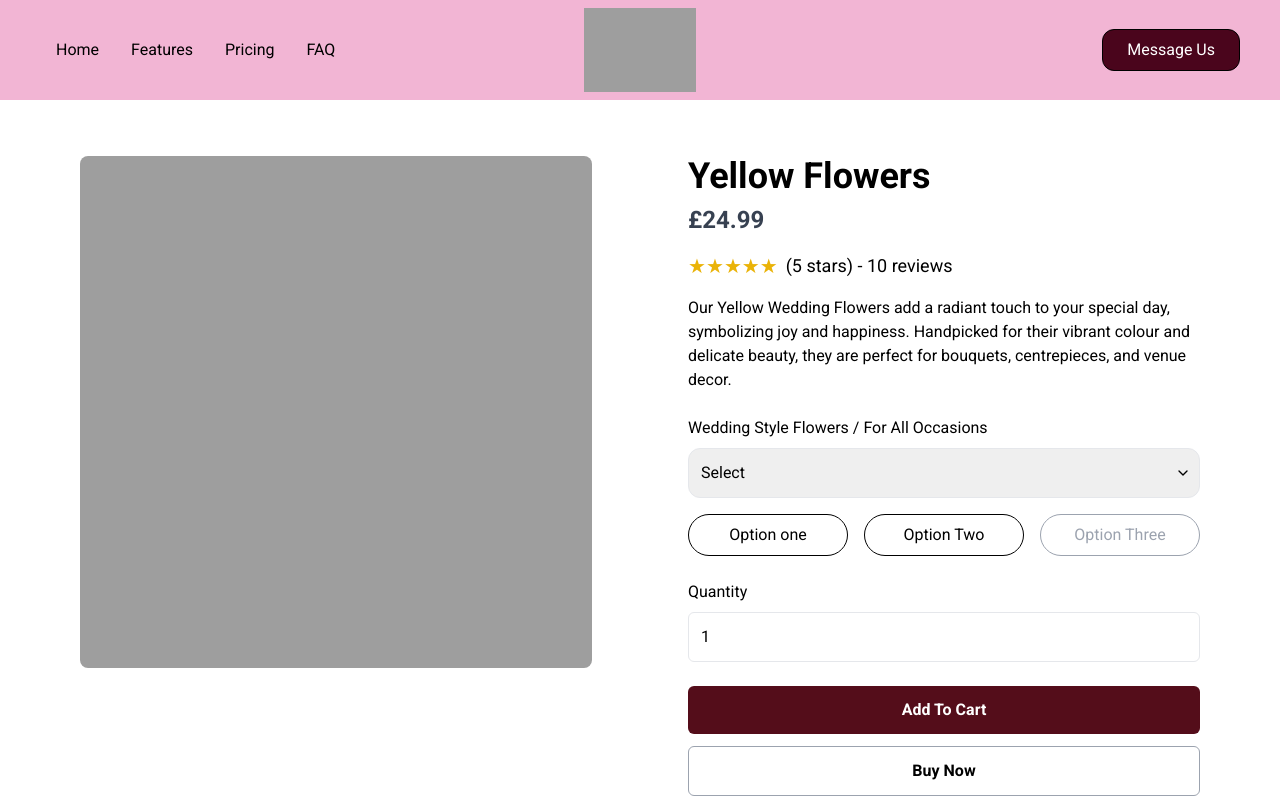
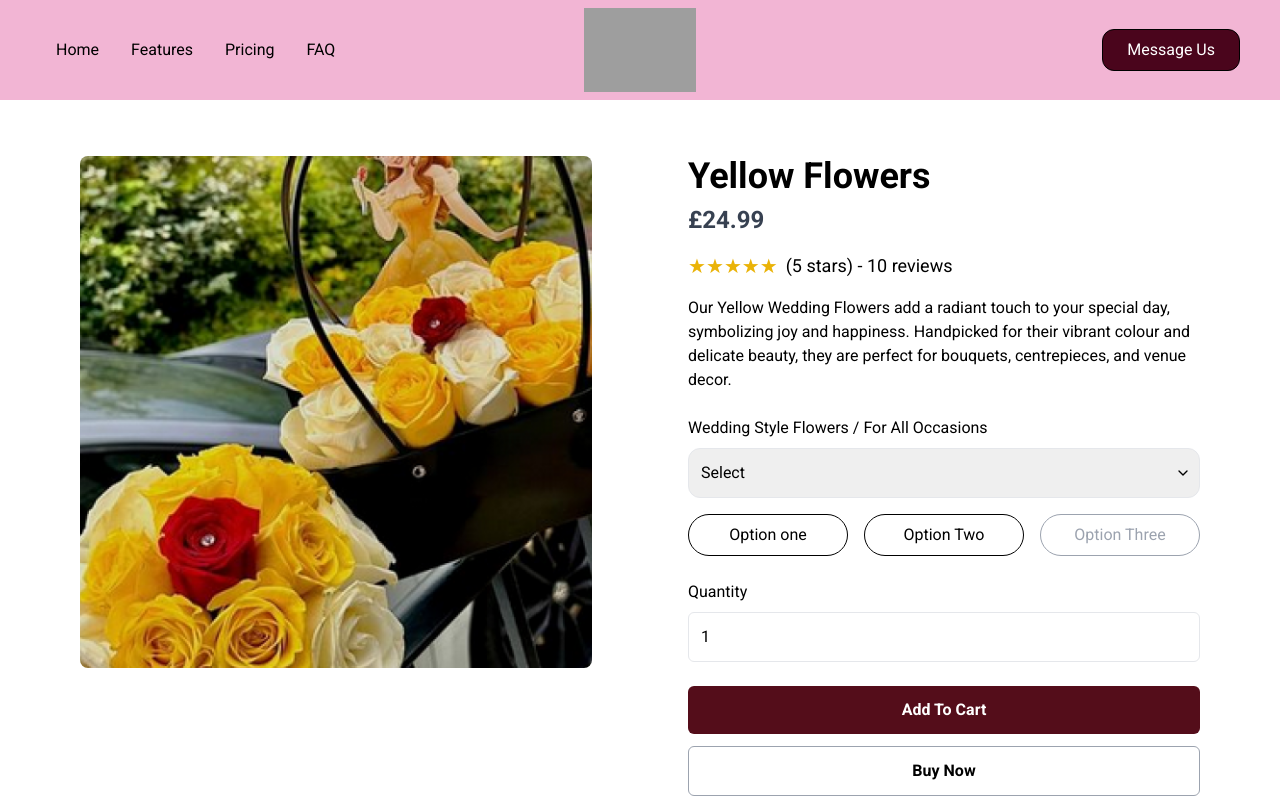
Before and after one commit to psans20/petal-events, a Next.js app: page /product in a window 1280 px wide. Shown: the top 800 px of the page. Built offline with nearby package versions, Linux system fonts and the light colour scheme; grey boxes are pictures that could not be loaded.

Commit message:
next/image

```diff
--- a/app/components/Flower.js
+++ b/app/components/Flower.js
@@ -2,6 +2,9 @@
 
 import { Roboto } from "next/font/google";
 import { useState } from "react";
+import yellow from '../images/yellow-flower.png';
+import Image from "next/image";
+
 
 const roboto = Roboto({
   weight: ["400", "700"],
@@ -19,11 +22,12 @@ export default function Flower() {
         {/* Thumbnail Images */}
 
         {/* Main Product Image */}
-        <img
-          className="w-full h-96 lg:h-[32rem] object-cover rounded-lg"
-          src="http://localhost:3000/_next/image?url=%2F_next%2Fstatic%2Fmedia%2Fyellow-flower.f85d7524.png&w=384&q=75"
-          alt="Yellow Flowers"
-        />
+        <Image
+  src={yellow}
+  alt="Yellow Flowers"
+
+  className="w-full h-96 lg:h-[32rem] object-cover rounded-lg"
+/>
       </div>
 
       {/* Right Section: Product Details */}
```
